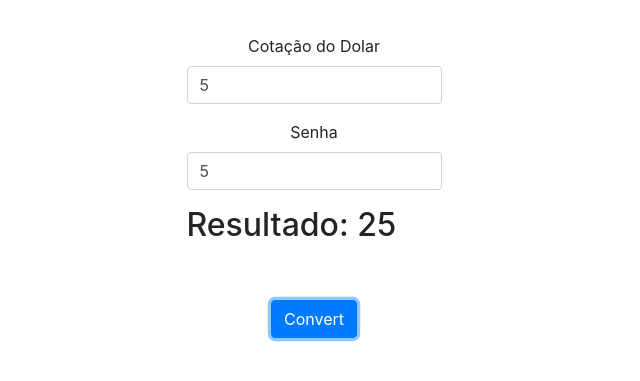
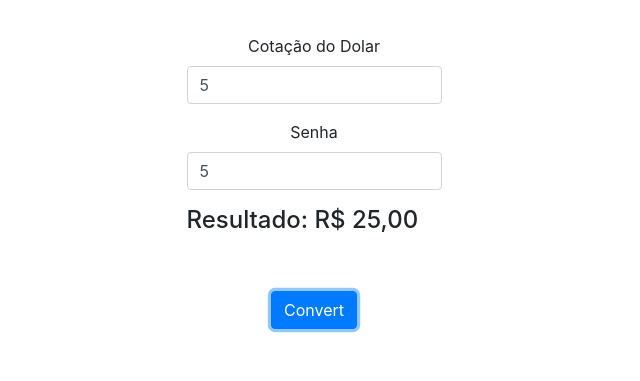
Before and after one commit to tecjeferson/ConvertMyMoney_Static, a plain HTML site: page index.html in a window 1280 px wide. Both pictures are taken after typing "5", "5" into the empty fields and a click on the button "Convert". Shown: the part 147-528 px from the top of the page, without its empty margins (326-966 px from the left). Drawn offline with Linux system fonts and the light colour scheme.

Commit message:
added a ',00' aftter result and alson changed to h4

```diff
--- a/index.html
+++ b/index.html
@@ -33,7 +33,7 @@
                         </div>
                         <div class="row">
                             <div class="col text-left">
-                                <h2 id="resultado">Resultado: </h2>
+                                <h4 id="resultado">Resultado: </h4>
                             </div>
                         </div>
                     </form>
--- a/js/calc.js
+++ b/js/calc.js
@@ -3,7 +3,7 @@ $(function () {
         const cotacao = parseFloat($('#cotacao').val())
         const quantidade = parseFloat($('#quantidade').val())
         const resultado = cotacao * quantidade
-        $('#resultado').append(resultado)
+        $('#resultado').append(`R$ ${resultado},00`)
 
         if (resultado > 0) {
             $('#convert').click(function () {
```
